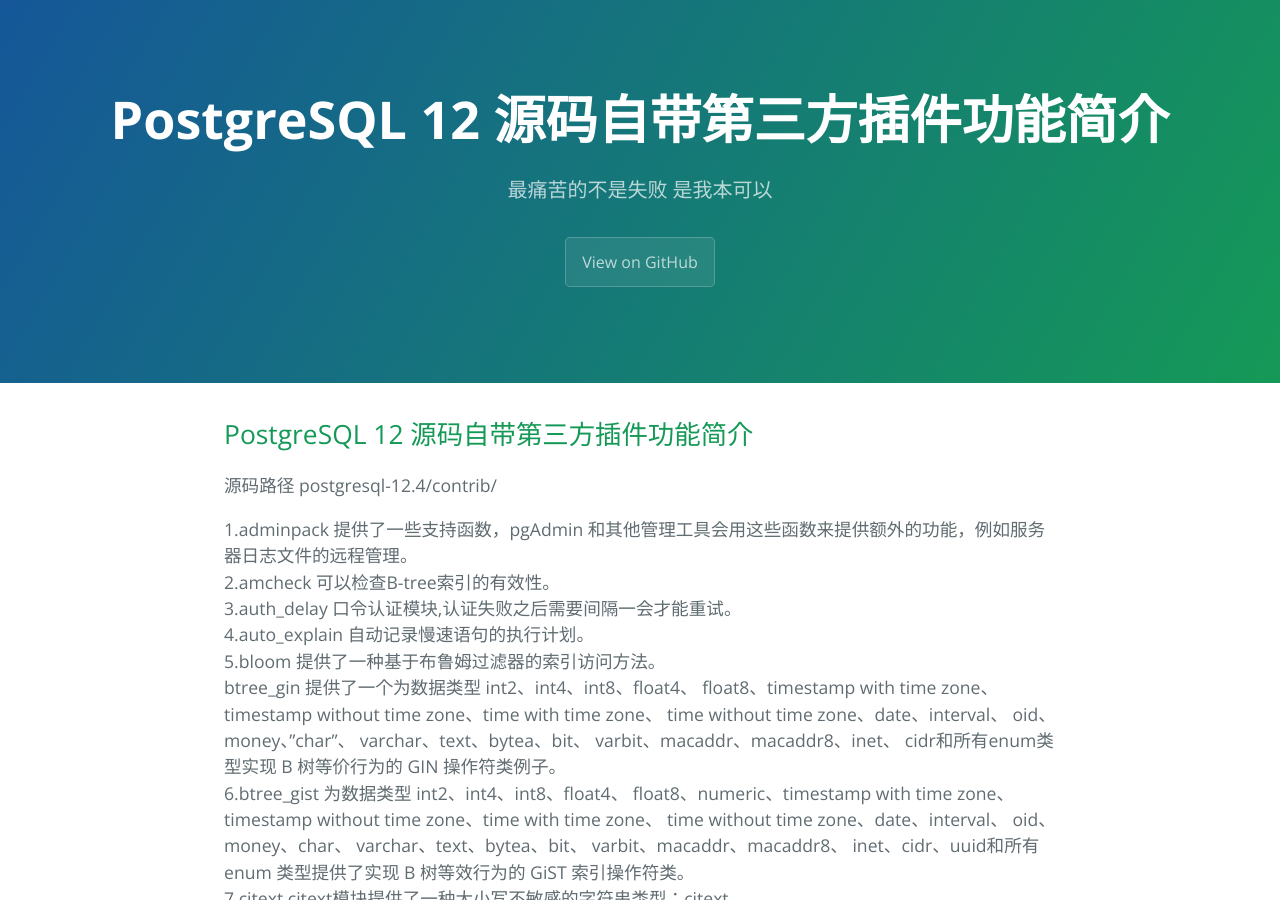
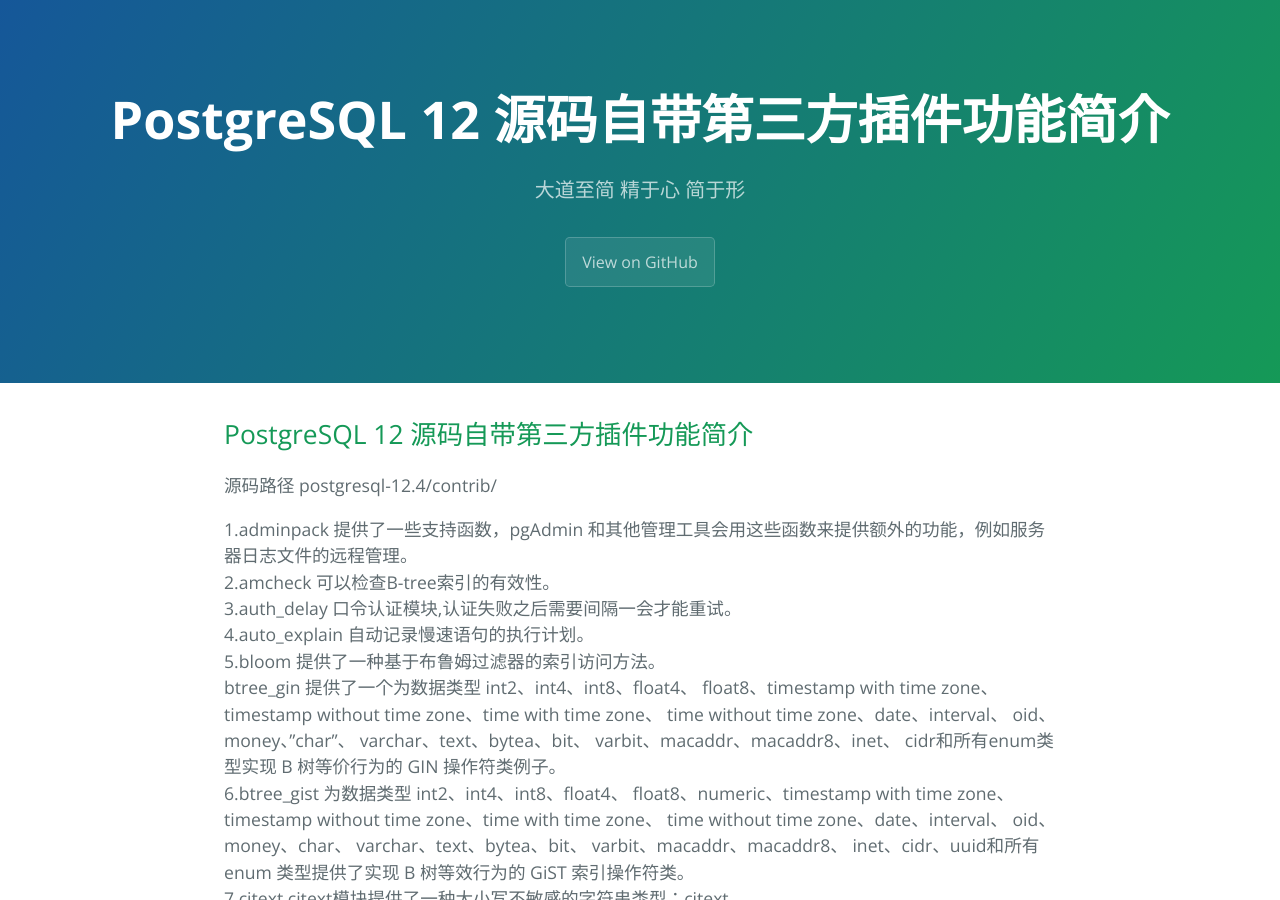
Before and after one commit to cuipengdba/pger, a Jekyll site: the page built from tree/202102/20210220_01.md, in a window 1280 px wide and 900 px high. Built offline with Jekyll 4.4.1, drawn with Linux system fonts in a browser that asks for light colours; our own code applies the rules of GitHub Pages for plain Markdown files.

Commit message:
Update 20210220_01.md

```diff
--- a/tree/202102/20210220_01.md
+++ b/tree/202102/20210220_01.md
@@ -1,8 +1,3 @@
----
-layout: default
-title: PostgreSQL 12 源码自带第三方插件功能简介
-description: 最痛苦的不是失败 是我本可以
----
 
 ## PostgreSQL 12 源码自带第三方插件功能简介
 
```
